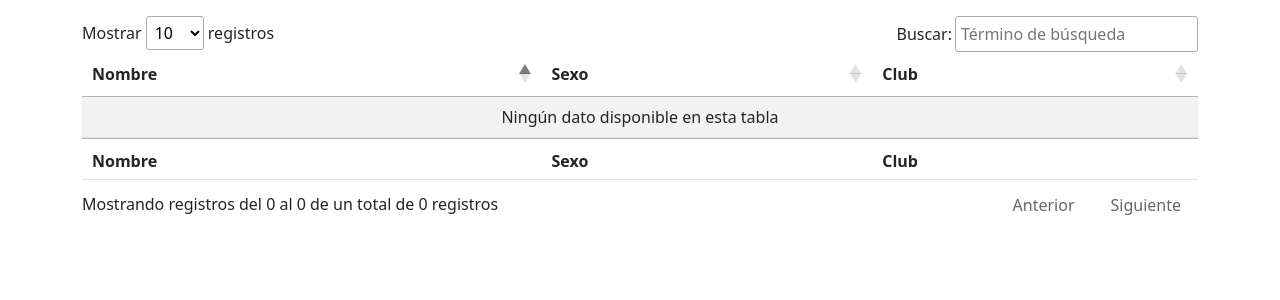
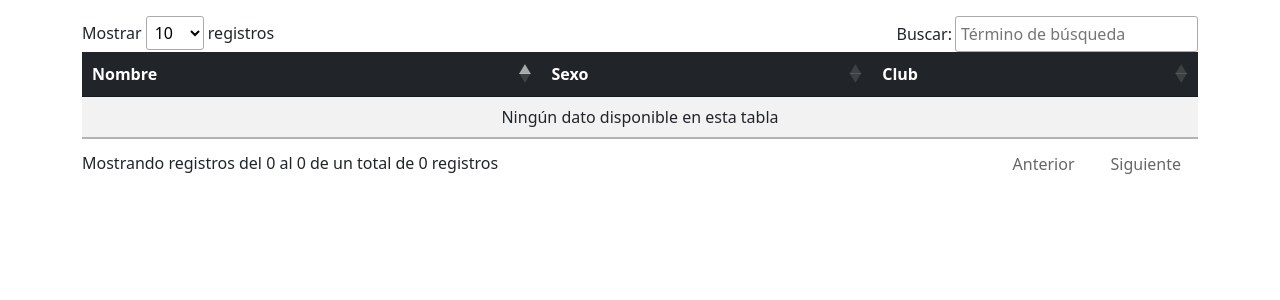
Before and after one commit to crackoscl/batallon, a Django app: page /peleadores/ in a window 1280 px wide. Shown: the part 56-356 px from the top of the page. Run offline with Django 3.2, Linux system fonts and the light colour scheme; data that the repository does not hold is empty; some libraries are stand-ins or nearby versions.

Commit message:
color thead

```diff
--- a/app/templates/app/peleadores.html
+++ b/app/templates/app/peleadores.html
@@ -5,7 +5,7 @@
 <div class="container mt-3">
     <div class="row">
         <table id="lista_club" class="table table-striped" style="width:100%">
-            <thead>
+            <thead class="table-dark">
                 <tr>
                     <th>Nombre</th>
                     <th>Sexo</th>
@@ -22,13 +22,13 @@
                 </tr>
                 {% endfor %}
             </tbody>
-            <tfoot>
+            <!-- <tfoot>
                 <tr>
                     <th>Nombre</th>
                     <th>Sexo</th>
                     <th>Club</th>
                 </tr>
-            </tfoot>
+            </tfoot> -->
         </table>
     </div>
 </div>
--- a/app/templates/app/rating.html
+++ b/app/templates/app/rating.html
@@ -5,7 +5,7 @@
 <div class="container mt-3">
     <div class="row">
         <table id="lista_club" class="table table-striped" style="width:100%">
-            <thead>
+            <thead class="table-dark">
                 <tr>
                     <th>Rank</th>
                     <th>Categoria</th>
```
